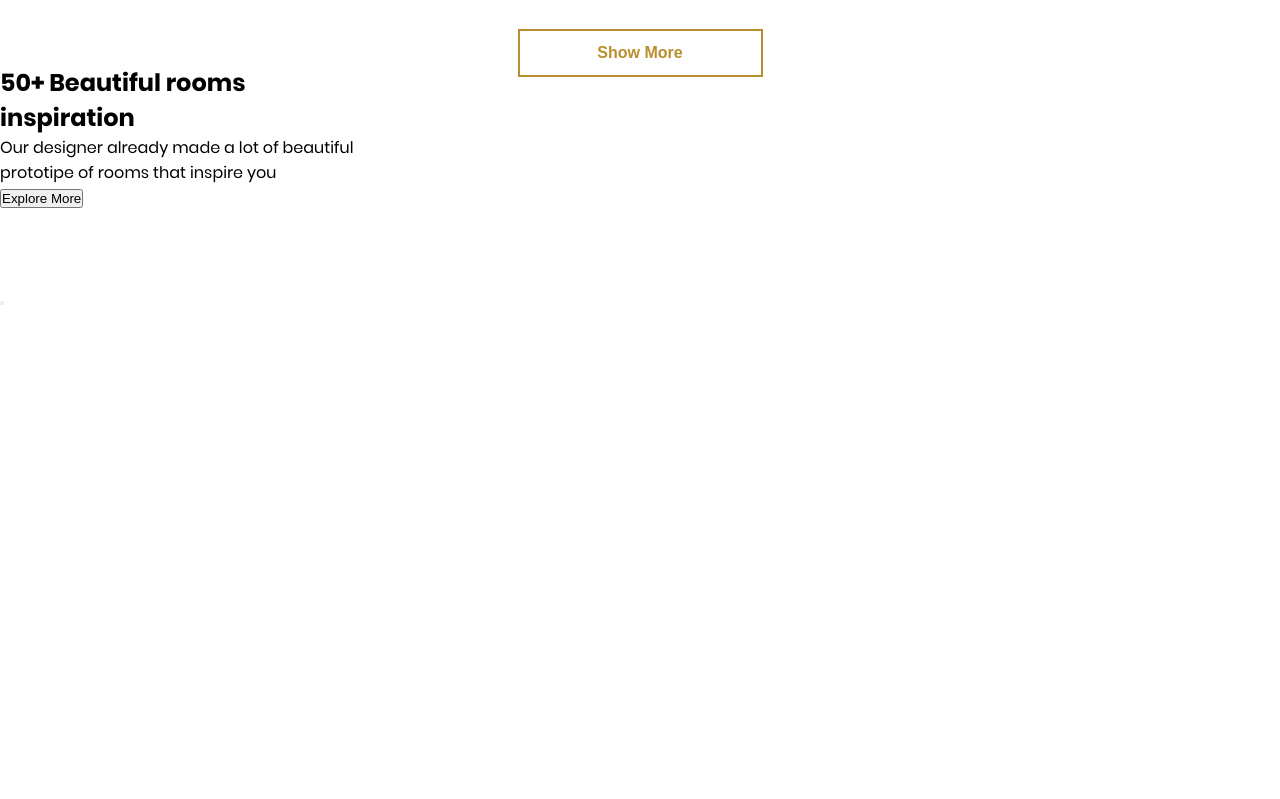
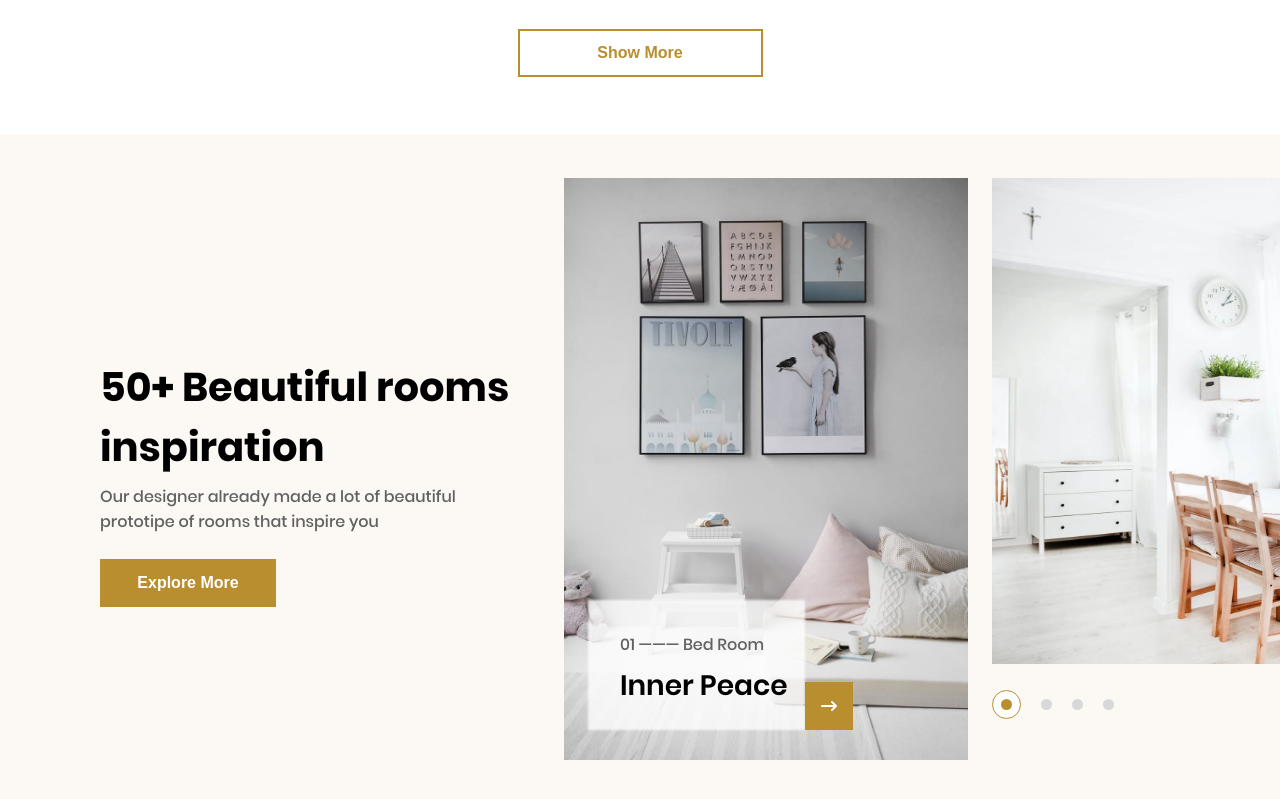
Before and after one commit to GoodFe11ow/e-commerce, a plain HTML site: page index.html in a window 1280 px wide. Shown: the part 2632-3431 px from the top of the page. Before the commit the page ends 2942 px from the top, so only its background shows below. Drawn offline with Linux system fonts and the light colour scheme.

Commit message:
inspiration with style

```diff
--- a/index.html
+++ b/index.html
@@ -229,36 +229,41 @@
                     </div>
                 </div>
             </div>
-            <button>Show More</button>
+            <button>Show More</button> <!--ховер-->
         </div>
     </section>
     <section class="inspiration">
+        <div class="inspiration-container">
             <div class="inspiration-text">
                 <h2>50+ Beautiful rooms <br>inspiration</h2>
                 <p>Our designer already made a lot of beautiful<br>prototipe of rooms that inspire you</p>
                 <button>Explore More</button>
             </div>
             <div class="inspiration-items">
-            <div>
-                <img src="/media/insp-item.png" alt="">
-                <div>
-                    <p></p>
-                    <h3></h3>
-                    <i></i>
+                <div class="insp-item1">
+                    <img src="/media/insp-item1.png" alt="">
+                    <div class="insp-item-text">
+                        <p>01 ——— Bed Room</p>
+                        <h3>Inner Peace</h3>
+                        <i class="fa-solid fa-arrow-right-long"></i>
+                        <div class="insp-blur"></div>
                     </div>
                 </div>
-            <div>
-                <img src="/media/insp-item.png" alt="">
+                <div class="insp-item2">
+                    <img src="/media/insp-item2.png" alt="">
+                    <div class="inspiration-indicator">
+                        <div class="indicator1">
+                            <div class="indicator1-1"></div>
                         </div>
-            <div>
-                <img src="/media/insp-item.png" alt="">
+                        <div class="indicator2"></div>
+                        <div class="indicator3"></div>
+                        <div class="indicator4"></div>
                     </div>
-            <button class="inspiration-button-next"></button>
-            <div class="inspiration-indicator">
-                <div></div>
-                <div></div>
-                <div></div>
-                <div></div>
+                </div>
+                <div class="insp-item3">
+                    <img src="/media/insp-item3.png" alt="" >
+                    <button class="inspiration-button-next">></button>
+                </div>
             </div>
         </div>
     </section>
--- a/styles.css
+++ b/styles.css
@@ -295,3 +295,180 @@ a{
 .product-card:hover .overlay{
     opacity: 1;
 }
+
+.inspiration{
+    height: 670px;
+    background-color: #FCF8F3;
+    margin-top: 69px;
+    margin-inline: auto;
+    overflow: hidden;
+}
+
+.inspiration-container{
+    width: 1440px;
+    margin-inline: auto;
+    display: flex;
+    gap: 42px;
+}
+
+.inspiration-text{
+    margin: 223px 0 0 100px;
+}
+
+.inspiration-text h2{
+    width: 422px;
+    font-size: 40px;
+}
+
+.inspiration-text p{
+    font-weight: 500;
+    color: #616161;
+    margin: 7px 0 25px;
+}
+
+.inspiration-text button{
+    width: 176px;
+    height: 48px;
+    background-color: #B88E2F;
+    color: white;
+    border: none;
+    font-size: 16px;
+    font-weight:600;
+}
+
+.inspiration-items{
+    width: 1196px;
+    height: 582px;
+    overflow: hidden;
+    margin-top: 44px;
+    display: flex;
+    overflow: visible;
+    gap: 24px;
+}
+
+.insp-item1, .insp-item1 > img{
+    position: relative;
+    z-index: 0;
+    width: 404px;
+    height: 582px;
+    overflow: hidden;
+}
+
+.insp-item-text{
+    position: absolute;
+    bottom: 30px;
+    left: 24px;
+    width: 217px;
+    height: 130px;
+    display: flex;
+    flex-direction: column;
+    gap: 8px;
+    z-index: 1;
+}
+
+.insp-item-text p {
+    margin: 32px 0 0 32px;
+    font-size: 16px;
+    font-weight: 500;
+    color: #616161;
+}
+
+.insp-item-text h3{
+    margin-left: 32px;
+    font-size: 28px;
+    font-weight: 600;
+}
+
+.insp-item-text > i{
+    width: 48px;
+    height: 48px;
+    position: absolute;
+    background-color: #B88E2F;
+    right: -48px;
+    bottom: 0px;
+    color: white;
+    display: flex;
+    justify-content: center;
+    align-items: center;
+}
+
+.insp-blur{ /* kak eto delat'???*/
+    position: absolute;
+    width: 100%;
+    height: 100%;
+    filter: blur(1px);
+    background-color: white;
+    top: 0;
+    opacity: 77%;
+    z-index: -1;
+}
+
+.insp-item2, .insp-item2 > img{
+    width: 372px;
+    height: 486px;
+    position: relative;
+}
+
+.inspiration-indicator{
+    position: absolute;
+    display: flex;
+    gap: 20px;
+    bottom: -55px;
+    align-items: center;
+}
+
+.indicator2, .indicator3, .indicator4{
+    width: 11px;
+    height: 11px;
+    border-radius: 50%;
+    background-color: #D8D8D8;
+}
+
+.indicator1{
+    width: 27px;
+    height: 27px;
+    border-radius: 50%;
+    background-color: white;
+    border: #B88E2F solid 1px;
+    display: flex;
+    justify-content: center;
+    align-items: center;
+}
+
+.indicator1-1{
+    width: 11px;
+    height: 11px;
+    border-radius: 50%;
+    background-color: #B88E2F;
+}
+
+.insp-item3 > button{
+    position: absolute;
+    width: 48px;
+    height: 48px;
+    background-color: white;
+    color: #B88E2F;
+    font-size: 25px;
+    border-radius: 50%;
+    border: none;
+    box-shadow: 0 4px 14px 0px #00000029;
+    bottom: 179px;
+    right: 100px;
+}
+
+.insp-item3 > button:hover{
+    color: white;
+    background-color: #B88E2F;
+    transition: 0.5s ease;
+}
+
+.insp-item3{
+    width: 372px;
+    height: 486px;
+    position: relative;
+}
+
+.insp-item3 img{
+    width: 100%;
+    height: 100%;
+}
```
Lines whose indentation alone changed are shown as unchanged.
